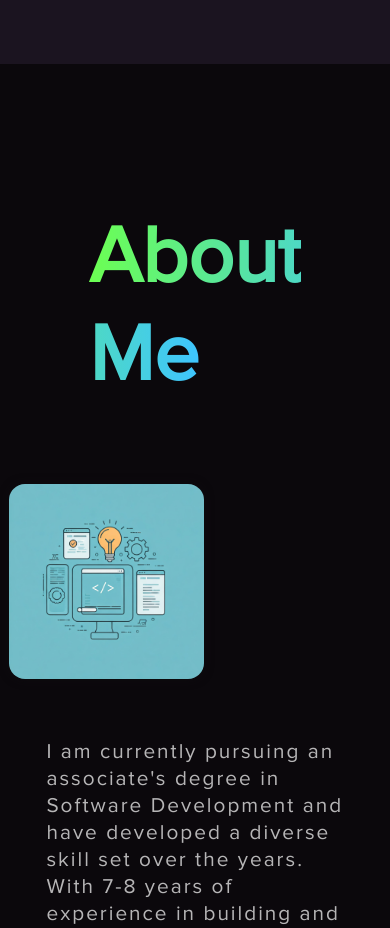
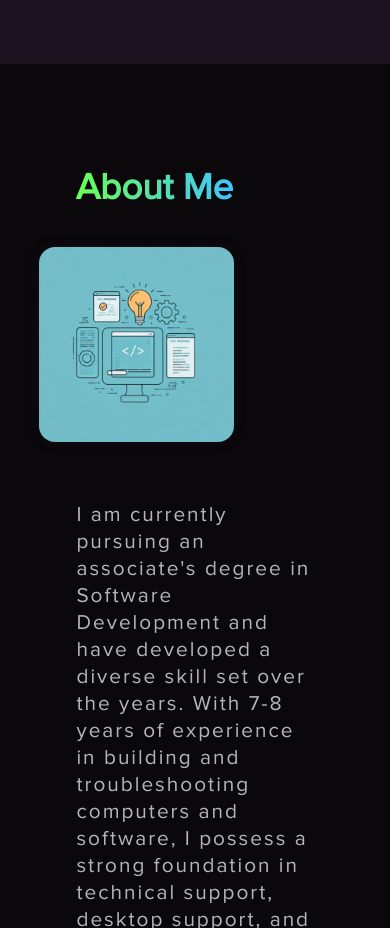
Before and after one commit to RyanMFreeman/Portfolio, a plain HTML site: page index.html in a window 390 px wide. Shown: the part 780-1708 px from the top of the page. Drawn offline with nearby package versions, Linux system fonts and the light colour scheme.

Commit message:
Update master.css
Fixed about me h1 for mobile

```diff
--- a/css/master.css
+++ b/css/master.css
@@ -689,6 +689,10 @@ footer {
         gap: 3em;
     }
 
+    #about h1 {
+        font-size: 3em;
+    }
+
     #projects .header {
         font-size: 3em;
     }
@@ -761,6 +765,10 @@ footer {
 
     #home img {
         width: 45vw;
+    }
+
+    #about h1 {
+        font-size: 2.3em;
     }
 
     #about img {
@@ -881,6 +889,7 @@ footer {
     }
 }
 
+
 @media print {
     body {
         margin: 0;
```
